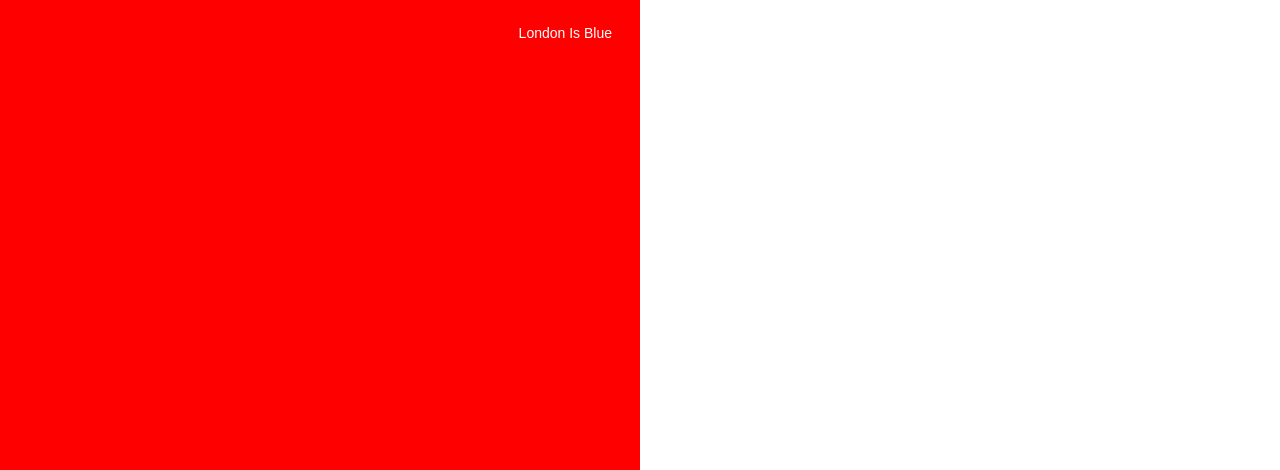
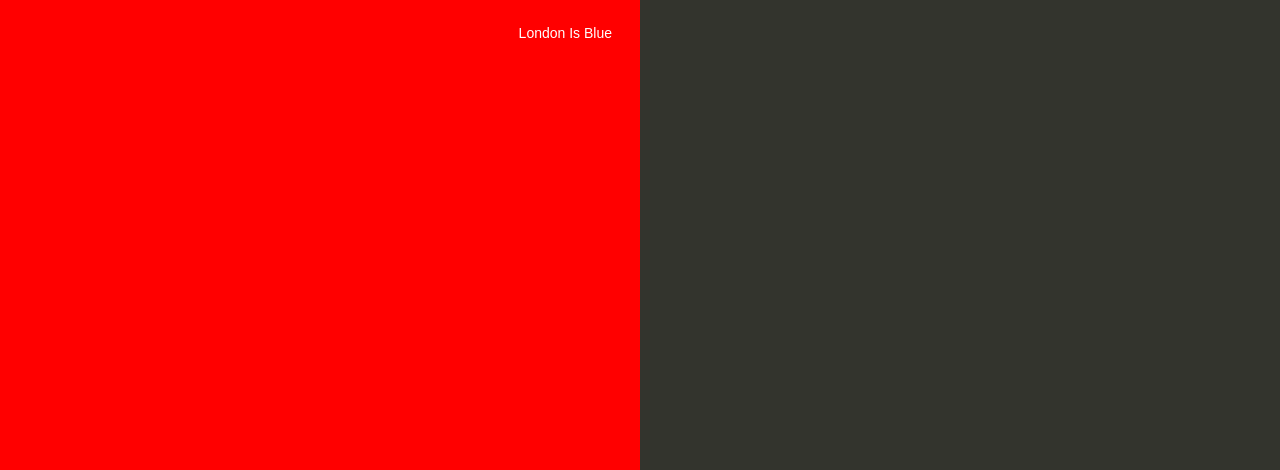
Before and after one commit to Tatenda-Prince/my-nodejs-app, a website: page index.html in a window 1280 px wide. Shown: the part 330-800 px from the top of the page. Drawn offline with Linux system fonts and the light colour scheme.

Commit message:
Update index.html

```diff
--- a/index.html
+++ b/index.html
@@ -49,7 +49,7 @@
         bottom: 0px;
         left: 50%;
 
-        background-color: 33342D;
+        background-color: #33342D;
       }
 
       h1 {
```
